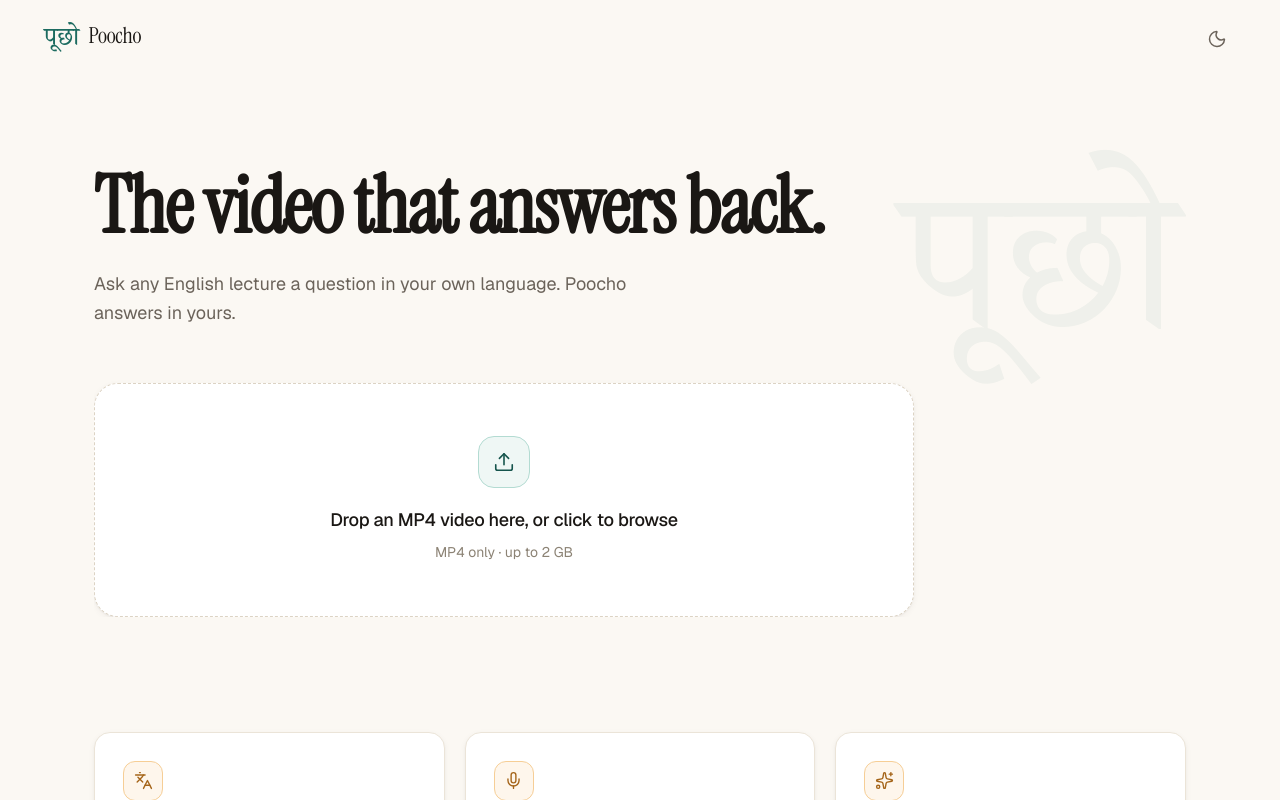
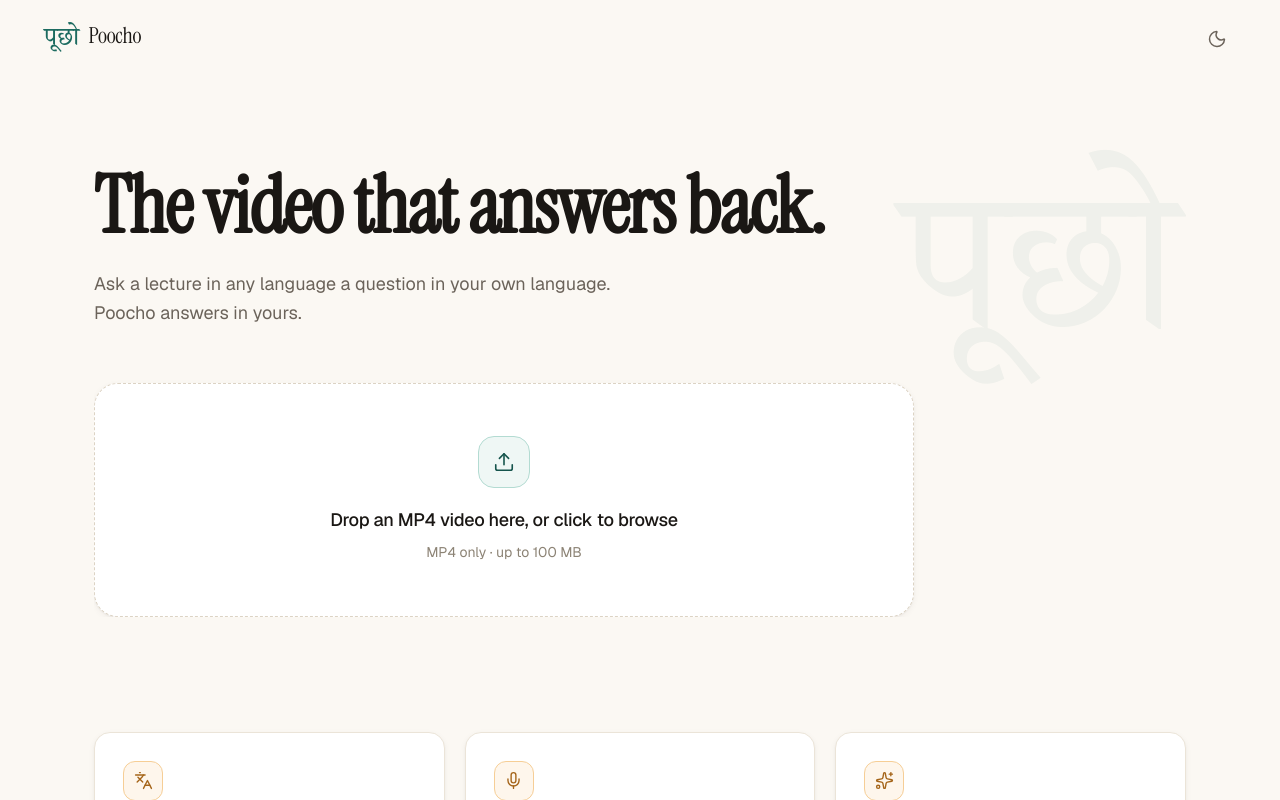
Before and after one commit to manishbisht/poocho, a React (Vite) app in the folder apps/web/: page / in a window 1280 px wide. Built offline with nearby package versions, Linux system fonts and the light colour scheme; no server answers; a web font is replaced by a local one.

Commit message:
Allow video in any language and restrict upload size to 100MB

```diff
--- a/apps/web/src/poocho/PoochoApp.jsx
+++ b/apps/web/src/poocho/PoochoApp.jsx
@@ -117,7 +117,13 @@ export default function PoochoApp() {
         onToggleTheme={toggleTheme}
         onStart={(files) => {
           if (files && files.length > 0) {
-            setSelectedFile(files[0]);
+            const file = files[0];
+            const maxBytes = 100 * 1024 * 1024; // 100 MB
+            if (file.size > maxBytes) {
+              alert('Video file size exceeds the 100 MB limit.');
+              return;
+            }
+            setSelectedFile(file);
           } else {
             setSelectedFile(null);
           }
--- a/apps/web/src/poocho/ds-bundle.js
+++ b/apps/web/src/poocho/ds-bundle.js
@@ -892,7 +892,7 @@ try { (() => {
 function _extends() { return _extends = Object.assign ? Object.assign.bind() : function (n) { for (var e = 1; e < arguments.length; e++) { var t = arguments[e]; for (var r in t) ({}).hasOwnProperty.call(t, r) && (n[r] = t[r]); } return n; }, _extends.apply(null, arguments); }
 function DropZone({
   label = 'Drop an MP4 video here, or click to browse',
-  hint = 'MP4 only · up to 2 GB',
+  hint = 'MP4 only · up to 100 MB',
   onFiles,
   onLink,
   style,
--- a/apps/web/src/poocho/screens/Landing.jsx
+++ b/apps/web/src/poocho/screens/Landing.jsx
@@ -53,7 +53,7 @@ export default function Landing({ dark, onToggleTheme, onStart }) {
               The video that answers back.
             </h1>
             <p style={{ marginTop: 22, maxWidth: '48ch', fontSize: 'var(--text-lg)', lineHeight: 1.6, color: 'var(--text-muted)' }}>
-              Ask any English lecture a question in your own language. Poocho answers in yours.
+              Ask a lecture in any language a question in your own language. Poocho answers in yours.
             </p>
           </div>
           <div style={{ position: 'relative', marginTop: 'clamp(32px,5vw,56px)', maxWidth: 820 }}>
```
